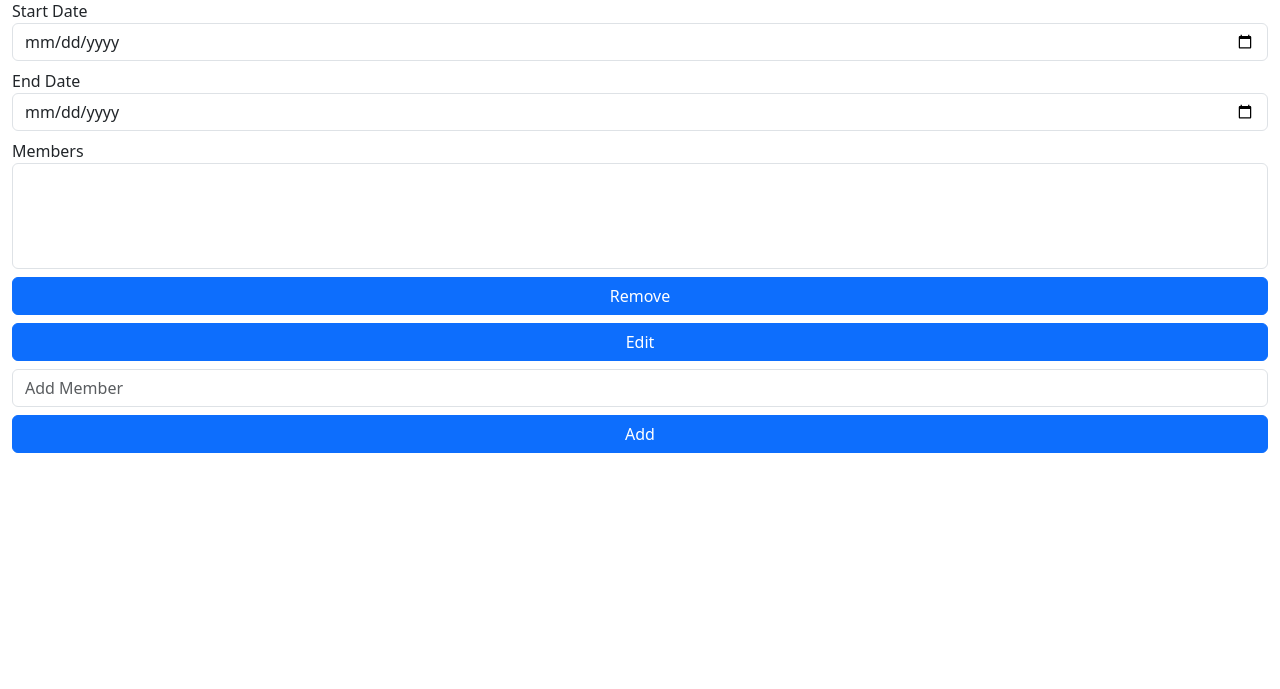
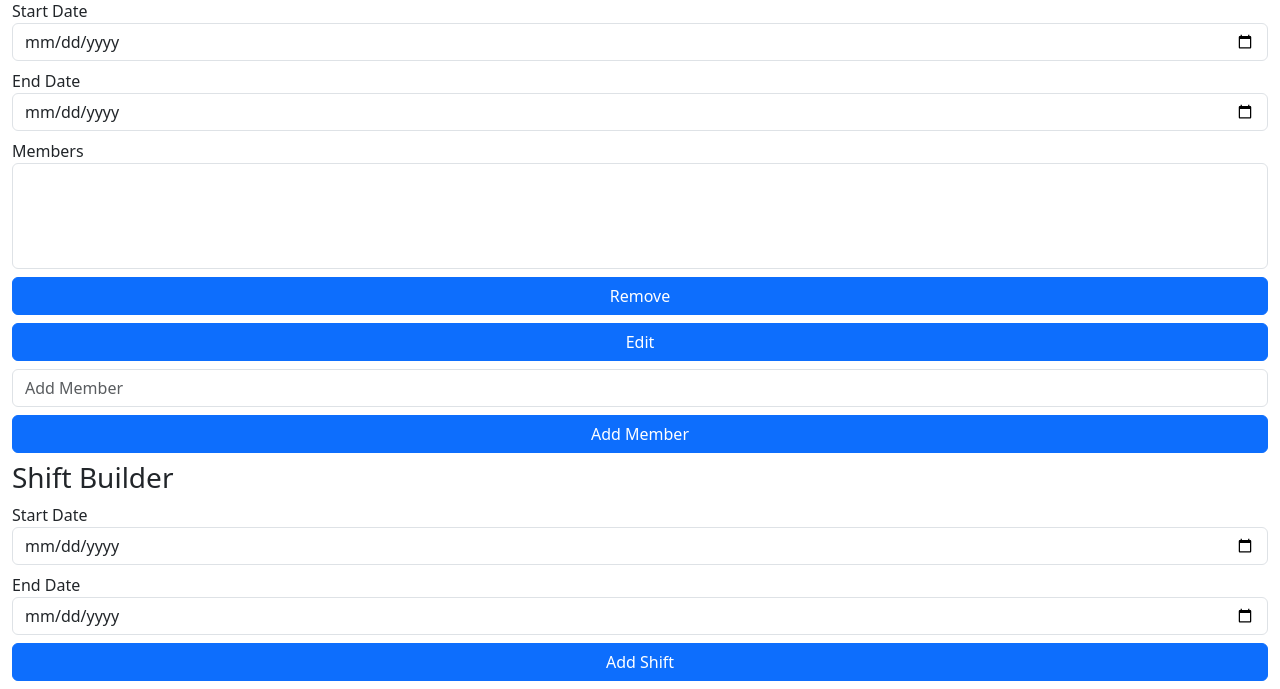
Before and after one commit to chris-calmatlas/schedules, a Django app: page / in a window 1280 px wide. Shown: the part 193-882 px from the top of the page. Before the commit the page ends 646 px from the top, so only its background shows below. Run offline with Django 5.2, Linux system fonts and the light colour scheme; lists and menus that the app fills with data are empty.

Commit message:
html changes to add shift builder. Renaming to generalize functions

```diff
--- a/project5/schedule/static/scripts/schedule.js
+++ b/project5/schedule/static/scripts/schedule.js
@@ -107,25 +107,29 @@ function buildScheduleContainer(startDateObject, endDateObject) {
     separateNodesIntoRows(document.querySelectorAll(".shiftContainer"))
 }
 
-function datePicker() {
-    // functions
-    function validateStartEndInputs(startInput, endInput) {
+function validateDateBoundaries(startInput, endInput) {
     // end value exists
-        if(endInput.value){
+    if(endInput.valueAsDate){
         // start value also exists
-            if(startInput.value){
+        if(startInput.valueAsDate){
             // Validate and correct
-                if(endInput.value < startInput.value){
-                    endInput.value = startInput.value
-                    resetMessage(startInput).innerHTML = "Start date must be before end date"
+            if(endInput.valueAsDate < startInput.valueAsDate){
+                endInput.valueAsDate = startInput.valueAsDate
+                resetMessage(startInput).innerHTML = "Start must be before end"
             }
             return {
                 "startDate": startInput.valueAsDate,
                 "endDate": endInput.valueAsDate
             }
         }
+    } else {
+        // since we return early with a start value, we know there is no start value
+        resetMessage(startInput).innerHTML = "Select a start and end time"
     }
 }
+
+function datePicker() {
+    // functions
 
     // Get date inputs
     const dateInputs = {
@@ -136,7 +140,7 @@ function datePicker() {
     // listeners
     Object.values(dateInputs).forEach(value => {
         value.addEventListener("change", () => {
-            const scheduleBoundaries = validateStartEndInputs(dateInputs.start, dateInputs.end)
+            const scheduleBoundaries = validateDateBoundaries(dateInputs.start, dateInputs.end)
             if(scheduleBoundaries){
                 utils.saveLocalJson("scheduleBoundaries", scheduleBoundaries)
                 buildScheduleContainer(scheduleBoundaries.startDate, scheduleBoundaries.endDate)
@@ -149,7 +153,7 @@ function datePicker() {
     if(restoredBoundaries){
         dateInputs.start.valueAsDate = new Date(restoredBoundaries.startDate)
         dateInputs.end.valueAsDate = new Date(restoredBoundaries.endDate)
-        const scheduleBoundaries = validateStartEndInputs(dateInputs.start, dateInputs.end)
+        const scheduleBoundaries = validateDateBoundaries(dateInputs.start, dateInputs.end)
         if(scheduleBoundaries){
             buildScheduleContainer(scheduleBoundaries.startDate, scheduleBoundaries.endDate)
         }
@@ -352,8 +356,50 @@ function memberManager(){
     }
 }
 
+function shiftBuilder(){
+    function saveShiftDivNode(divNode){
+        const shifts = []
+        divNode.querySelectorAll("li").forEach(li => {
+            shifts.push({
+                "id": li.dataset.id,
+                "member": li.querySelector(".memberName"),
+                "startTime": li.querySelector(".startTime").innerHTML,
+                "endTime": li.querySelector(".endTime").innerHTML
+            })
+        })
+    }
+
+    function validateShiftBoundaryInputs(startInput, endInput){
+
+    }
+
+    // listeners
+    document.querySelector(".shiftAddButton").addEventListener("click", event => {
+        // is anyone selected?
+        const memberSelectNode = document.querySelector(".memberList")
+        const message = resetMessage(memberSelectNode)
+        const existingMembers = memberSelectNode.querySelectorAll("option")
+        const selectedMembersArray = Array.from(existingMembers).filter(node => node.selected)
+        if(selectedMembersArray.length < 1){
+            message.innerHTML = "Select a member to create a shift"
+            return
+        }
+
+        // Validate start and end times
+        const shiftStart = document.querySelector(".shiftStart")
+        const shiftEnd = document.querySelector(".shiftEnd")
+
+        // Shifts are valid within these boundaries
+        const shiftsBoundaries = validateDateBoundaries(shiftStart, shiftEnd)
+        if(!shiftsBoundaries){
+            return
+        }
+    })
+}
+
 document.addEventListener("DOMContentLoaded", () => {
     // Setup the page
     datePicker()
     memberManager()
+    shiftBuilder()
 })
--- a/project5/schedule/templates/schedule/index.html
+++ b/project5/schedule/templates/schedule/index.html
@@ -13,8 +13,8 @@
                     <input id="scheduleEnd" class="scheduleEnd form-control mb-2" name="scheduleEnd" type="date" />
                 </fieldset>
 
-                <fieldset class="memberManager d-flex flex-lg-column flex-column-reverse gap-2">
-                    <div class="row">
+                <fieldset class="memberManager">
+                    <div class="row mb-2">
                         <div class="">
                             <label for="memberList">Members</label>
                             <select id="memberList" class="memberList form-select mb-2" multiple>
@@ -22,20 +22,30 @@
                                 {% endfor %}
                             </select>
                         </div>
-                        <div class="memberControls d-flex flex-column justify-content-end gap-2">
+                        <div class="memberControls d-flex flex-column gap-2">
                             <button class="memberRemoveButton btn btn-primary" name="memberRemoveButton">Remove</button>
                             <button class="memberEditButton btn btn-primary" name="memberEditButton">Edit</button>
                         </div>
                     </div>
-                    <div class="row">
-                        <div class="">
+                    <div class="row mb-2">
+                        <div>
                             <label for="memberAddInput" class="visually-hidden">Add Member</label>
                             <input id="memberAddInput" class="memberAddInput form-control mb-2" placeholder="Add Member" />
                         </div>
                         <div class="d-flex flex-column">
-                            <button class="memberAddButton btn btn-primary" name="memberAddButton">Add</button>
+                            <button class="memberAddButton btn btn-primary" name="memberAddButton">Add Member</button>
                         </div>
                         <div class="message"></div>
+                    </div>
+                </fieldset>
+                <fieldset class="shiftBuilder">
+                    <h3>Shift Builder</h3>
+                    <label for="shiftStart">Start Date</label>
+                    <input id="shiftStart" class="shiftStart form-control mb-2" name="shiftStart" type="date" />
+                    <label for="shiftEnd">End Date</label>
+                    <input id="shiftEnd" class="shiftEnd form-control mb-2" name="shiftEnd" type="date" />
+                    <div class="d-flex flex-column">
+                        <button class="shiftAddButton btn btn-primary" name="shiftAddButton">Add Shift</button>
                     </div>
                 </fieldset>
             </div>
```
Lines whose indentation alone changed are shown as unchanged.
